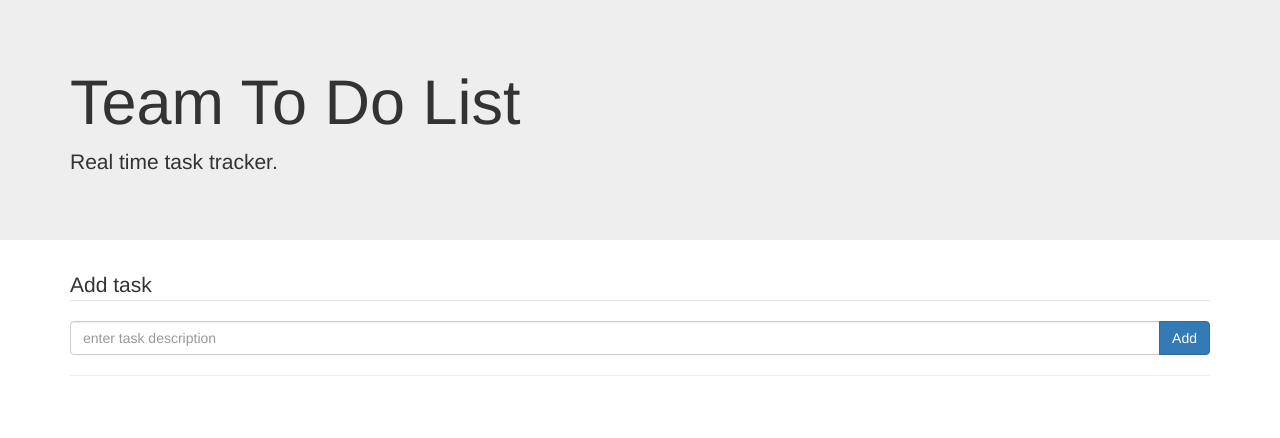
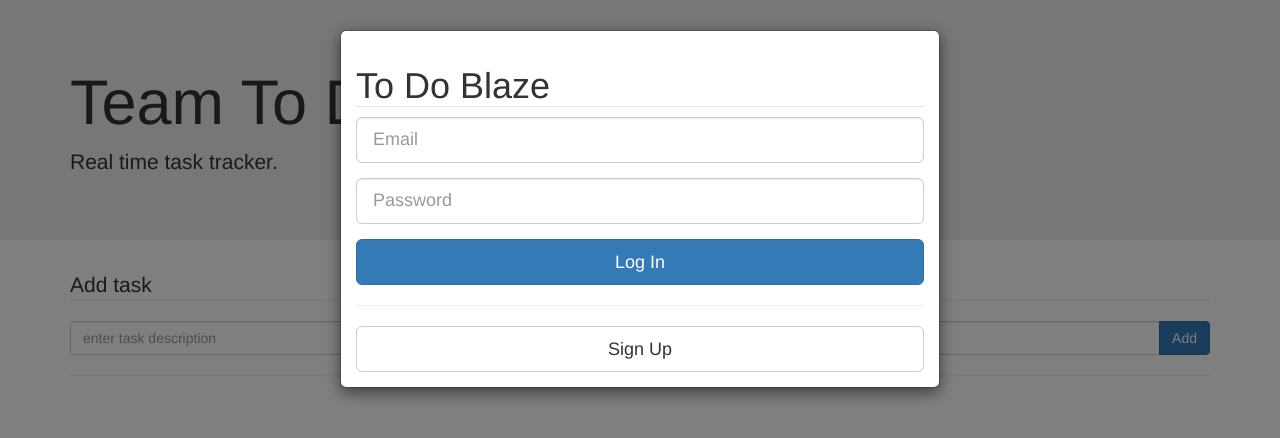
Before and after one commit to median-man/todo-firebase, a plain HTML site: page index.html in a window 1280 px wide. Drawn offline with nearby package versions, Linux system fonts and the light colour scheme; no server answers.

Commit message:
initial log in modal displayed on page load

```diff
--- a/assets/javascript/app.js
+++ b/assets/javascript/app.js
@@ -1,6 +1,5 @@
 // database globals
-var database = firebase.database();
-var tasksRef = database.ref('/tasks');
+var tasksRef = firebase.database().ref('/tasks');
 
 /*
   task object contains methods to update database
--- /dev/null
+++ b/assets/javascript/auth.js
@@ -0,0 +1,16 @@
+function initLogIn() {
+  // show log in modal
+  var $logInModal = $('#logInModal').modal();
+
+  // set event listeners for UI events
+  $('#logInModal form').on('submit', function (event) {
+    event.preventDefault();
+    var formData = {
+      userName: $('#email').val().trim(),
+      password: $('#password').val().trim()
+    };
+    console.log('log in submitted', formData);
+    $logInModal.modal('hide');
+  });
+}
+$(document).ready(initLogIn);
--- a/index.html
+++ b/index.html
@@ -81,11 +81,31 @@
           </div>
         </div>
 
+        <!-- Log In modal -->
+        <div class="modal fade" id="logInModal">
+            <div class="modal-dialog">
+                <div class="modal-content">
+                    <div class="modal-body">
+                        <form action="" method="POST" role="form">
+                            <legend class="h1">To Do Blaze</legend>
+                            <div class="form-group">
+                                <input type="email" class="form-control input-lg" id="email" placeholder="Email">
+                            </div>
+                            <div class="form-group">
+                                <input type="password" class="form-control input-lg" id="password" placeholder="Password">
+                            </div>
+                            <button type="submit" class="btn btn-lg btn-block btn-primary">Log In</button>
+                            <hr>
+                            <button type="button" class="btn btn-lg btn-block btn-default">Sign Up</button>
+                        </form>
+                    </div>
+                </div>
+            </div>
+        </div>
     </div>
 
-
-
-    <!-- application script -->
+    <!-- application scripts -->
+    <script src="assets/javascript/auth.js"></script>
     <script src="assets/javascript/app.js"></script>
 </body>
 
```
